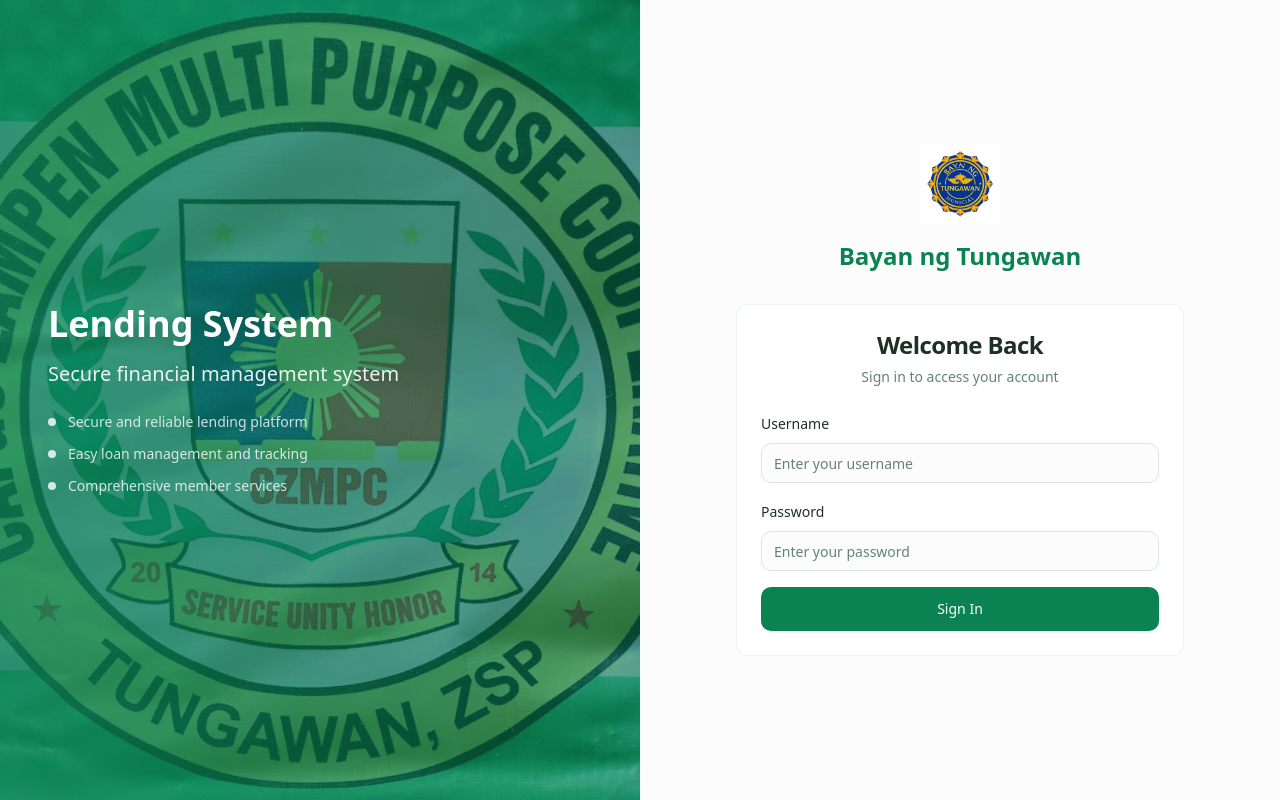
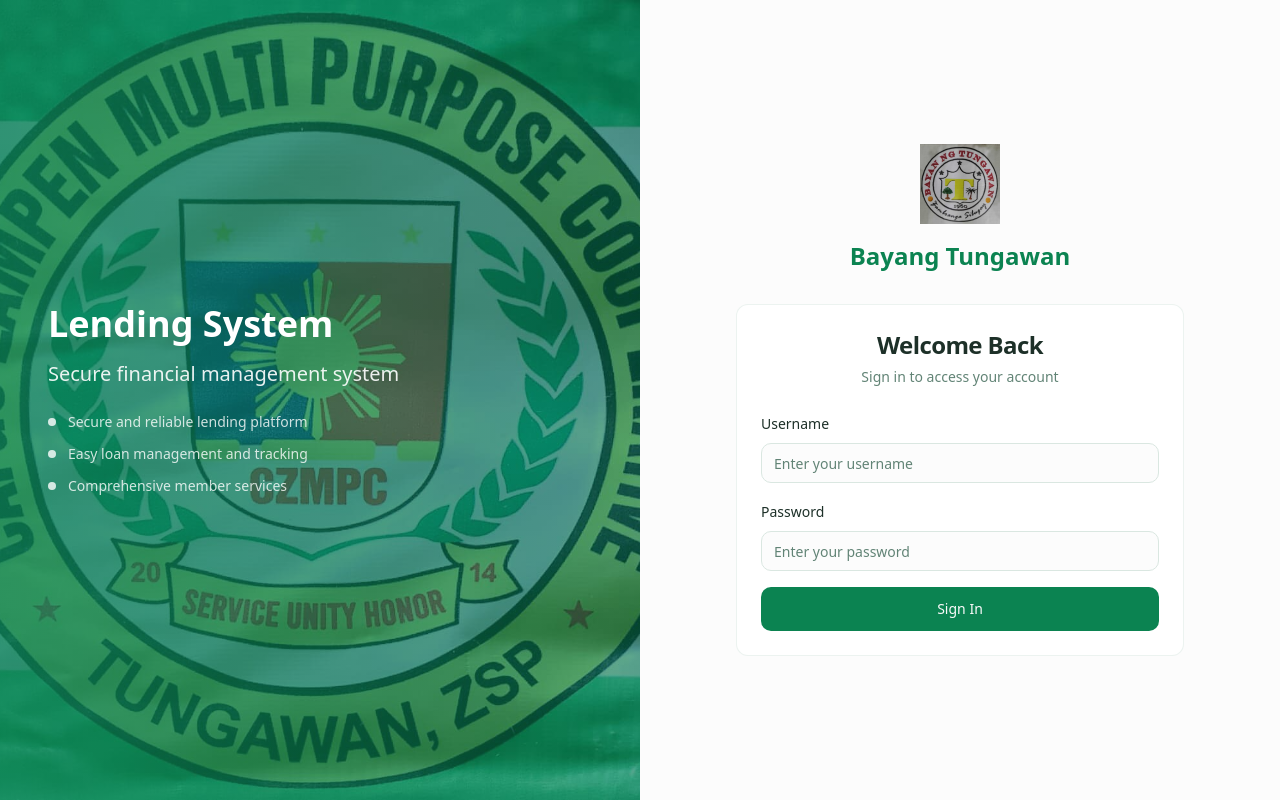
Before and after one commit to Dhanloyd/cafgu-greenleap, a React (Vite) app: page /auth in a window 1280 px wide. Built offline with nearby package versions, Linux system fonts and the light colour scheme.

Commit message:
Update login logo
Update the login page logo to the provided image.

```diff
--- a/src/components/AuthLayout.tsx
+++ b/src/components/AuthLayout.tsx
@@ -7,7 +7,7 @@ import { Card, CardContent, CardDescription, CardHeader, CardTitle } from '@/com
 import { useAuth } from '@/contexts/AuthContext';
 import { useToast } from '@/hooks/use-toast';
 const authBg = '/lovable-uploads/f79c8a91-7753-4751-8606-1624c268d377.png';
-import bayanLogo from '@/assets/bayan-tungawan-logo.png';
+const bayanLogo = '/lovable-uploads/c220bffd-33c5-49db-b365-5c1a2681bdc8.png';
 
 const AuthLayout: React.FC = () => {
   const [formData, setFormData] = useState({
@@ -88,7 +88,7 @@ const AuthLayout: React.FC = () => {
                 className="h-20 w-20 object-contain"
               />
             </div>
-            <h2 className="text-2xl font-bold text-primary mb-2">Bayan ng Tungawan</h2>
+            <h2 className="text-2xl font-bold text-primary mb-2">Bayang Tungawan</h2>
           </div>
 
           <Card className="border-border/50 shadow-[var(--shadow-soft)]">
```
Also changed, not shown: public/lovable-uploads/c220bffd-33c5-49db-b365-5c1a2681bdc8.png (added), src/assets/bayan-tungawan-logo.png (deleted).
